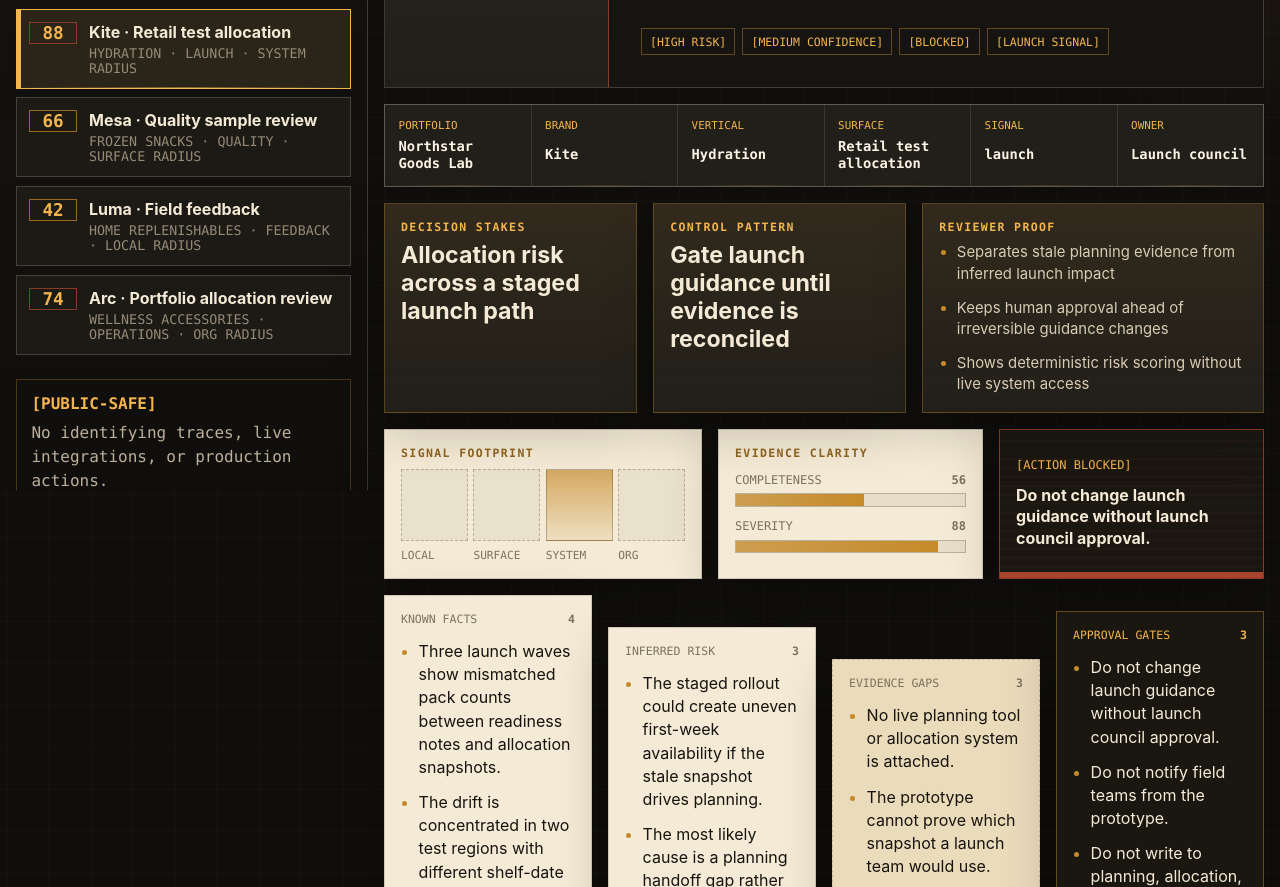
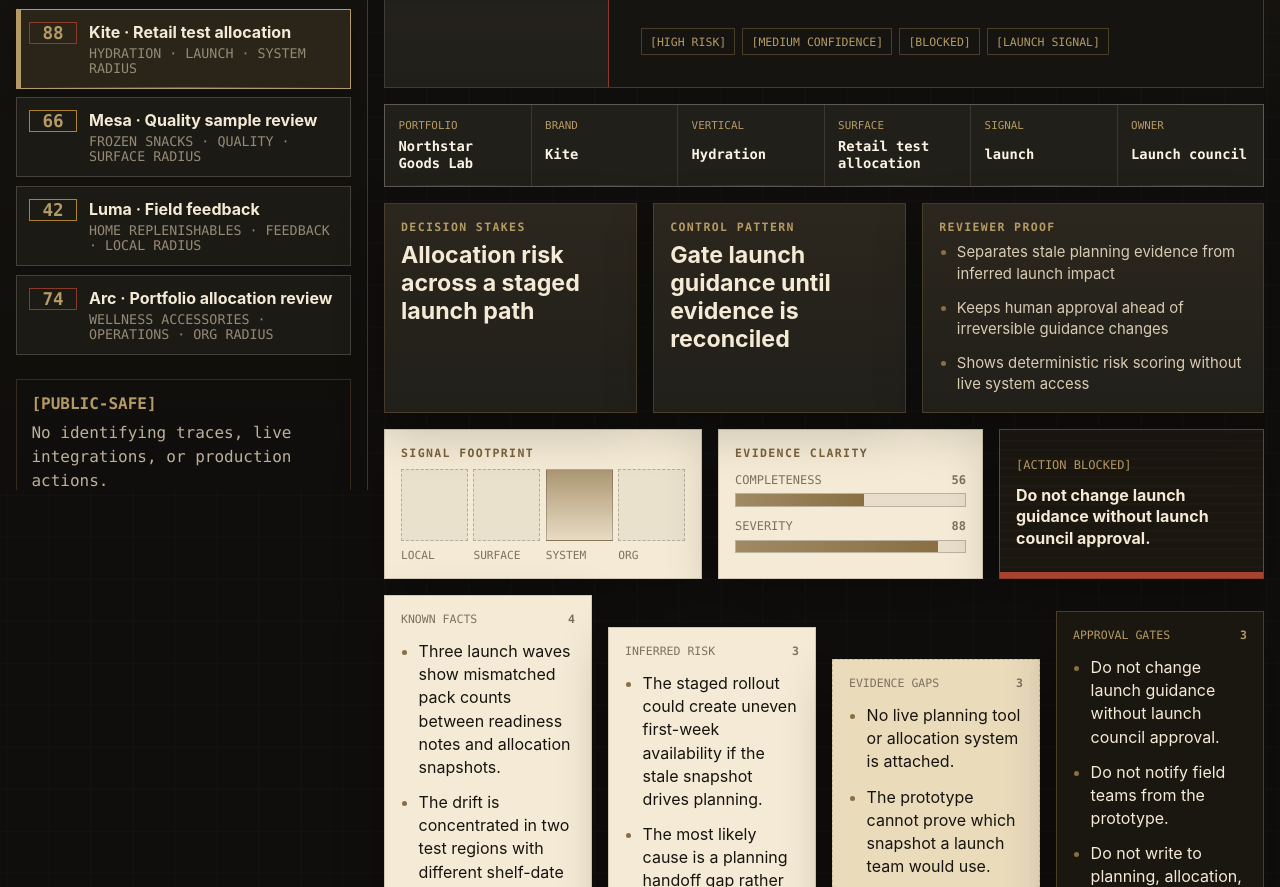
Before and after one commit to jeffgreendesign/ops-signal-console, a website built with Vite: page index.html in a window 1280 px wide. Shown: the part 310-1197 px from the top of the page. Built offline with nearby package versions, Linux system fonts and the light colour scheme.

Commit message:
style: separate brass accents from risk states

```diff
--- a/src/styles.css
+++ b/src/styles.css
@@ -14,9 +14,10 @@
   --bone-200: #e2d3b4;
   --ink: #17140f;
   --muted: #7d725e;
-  --amber: #c58a2a;
-  --amber-bright: #f3b54d;
-  --rust: #a7432f;
+  --brass: #8a6f43;
+  --brass-bright: #b49a64;
+  --warning: #e4a93a;
+  --danger: #a7432f;
   --line-dark: rgba(251, 244, 228, 0.18);
   --line-bone: rgba(23, 20, 15, 0.16);
 
@@ -54,9 +55,9 @@
 }
 
 @keyframes score-calibrate {
-  0% { box-shadow: inset 0 0 0 0 rgba(243, 181, 77, 0); }
-  34% { box-shadow: inset 0 0 0 1px rgba(243, 181, 77, 0.3); }
-  100% { box-shadow: inset 0 0 0 0 rgba(243, 181, 77, 0); }
+  0% { box-shadow: inset 0 0 0 0 color-mix(in srgb, var(--brass-bright) 0%, transparent); }
+  34% { box-shadow: inset 0 0 0 1px color-mix(in srgb, var(--brass-bright) 30%, transparent); }
+  100% { box-shadow: inset 0 0 0 0 color-mix(in srgb, var(--brass-bright) 0%, transparent); }
 }
 
 @keyframes score-scan {
@@ -82,7 +83,7 @@
   from {
     opacity: 0;
     transform: translateY(-4px);
-    background-color: rgba(197, 138, 42, 0.18);
+    background-color: color-mix(in srgb, var(--brass) 18%, transparent);
   }
   to {
     opacity: 1;
@@ -116,7 +117,7 @@ body {
   background:
     linear-gradient(90deg, rgba(255,255,255,0.025) 1px, transparent 1px) 0 0 / 42px 42px,
     linear-gradient(180deg, rgba(255,255,255,0.025) 1px, transparent 1px) 0 0 / 42px 42px,
-    radial-gradient(circle at top right, rgba(197, 138, 42, 0.18), transparent 28rem),
+    radial-gradient(circle at top right, color-mix(in srgb, var(--brass) 18%, transparent), transparent 28rem),
     var(--graphite-950);
   animation: field-drift 32s linear infinite;
 }
@@ -127,7 +128,7 @@ body::before {
   inset: 0;
   z-index: -1;
   pointer-events: none;
-  background: radial-gradient(circle at 15% 20%, rgba(243, 181, 77, 0.08), transparent 18rem);
+  background: radial-gradient(circle at 15% 20%, color-mix(in srgb, var(--brass-bright) 8%, transparent), transparent 18rem);
   opacity: 0.72;
 }
 
@@ -157,8 +158,8 @@ button { color: inherit; font: inherit; }
   display: grid;
   place-items: center;
   margin-bottom: 1rem;
-  border: 1px solid var(--amber);
-  color: var(--amber-bright);
+  border: 1px solid var(--brass);
+  color: var(--brass-bright);
   font-family: ui-monospace, SFMono-Regular, Menlo, Consolas, monospace;
   font-weight: 900;
   letter-spacing: -0.08em;
@@ -192,7 +193,7 @@ h3 { margin-bottom: 0.65rem; }
 
 .eyebrow {
   margin-bottom: 0.55rem;
-  color: var(--amber-bright);
+  color: var(--brass-bright);
   font-family: ui-monospace, SFMono-Regular, Menlo, Consolas, monospace;
   font-size: 0.72rem;
   font-weight: 800;
@@ -231,7 +232,7 @@ h3 { margin-bottom: 0.65rem; }
   position: absolute;
   inset: 0 auto 0 0;
   width: 1px;
-  background: var(--amber-bright);
+  background: var(--brass-bright);
   opacity: 0;
   transform: scaleY(0.3);
   transform-origin: center;
@@ -245,7 +246,7 @@ h3 { margin-bottom: 0.65rem; }
   position: absolute;
   inset: auto 0 0 0;
   height: 1px;
-  background: linear-gradient(90deg, transparent, rgba(243, 181, 77, 0.66), transparent);
+  background: linear-gradient(90deg, transparent, color-mix(in srgb, var(--brass-bright) 66%, transparent), transparent);
   opacity: 0;
   transform: scaleX(0.2);
   transition:
@@ -254,14 +255,14 @@ h3 { margin-bottom: 0.65rem; }
 }
 
 .signal-tab:hover:not([aria-pressed='true']) {
-  border-color: rgba(243, 181, 77, 0.46);
+  border-color: color-mix(in srgb, var(--brass-bright) 46%, transparent);
   color: var(--bone-50);
 }
 
 .signal-tab[aria-pressed='true'] {
-  border-color: var(--amber-bright);
+  border-color: var(--brass-bright);
   background: #2a2419;
-  box-shadow: inset 4px 0 0 var(--amber-bright), 0 10px 28px rgba(0,0,0,0.18);
+  box-shadow: inset 4px 0 0 var(--brass-bright), 0 10px 28px rgba(0,0,0,0.18);
 }
 
 .signal-tab[aria-pressed='true']::before {
@@ -276,18 +277,18 @@ h3 { margin-bottom: 0.65rem; }
 
 .signal-tab:focus-visible,
 .action-console button:focus-visible {
-  outline: 2px solid var(--amber-bright);
+  outline: 2px solid var(--brass-bright);
   outline-offset: 3px;
 }
 
 .signal-high .tab-score,
 .signal-hero-high .signal-score-block {
-  border-color: rgba(167, 67, 47, 0.78);
+  border-color: color-mix(in srgb, var(--danger) 78%, transparent);
 }
 
 .signal-medium .tab-score,
 .signal-hero-medium .signal-score-block {
-  border-color: rgba(197, 138, 42, 0.72);
+  border-color: color-mix(in srgb, var(--warning) 72%, transparent);
 }
 
 .signal-low .tab-score,
@@ -299,7 +300,7 @@ h3 { margin-bottom: 0.65rem; }
   display: grid;
   place-items: center;
   border: 1px solid rgba(244, 234, 213, 0.24);
-  color: var(--amber-bright);
+  color: var(--brass-bright);
   font-family: ui-monospace, SFMono-Regular, Menlo, Consolas, monospace;
   font-size: 1.1rem;
   font-weight: 900;
@@ -311,9 +312,9 @@ h3 { margin-bottom: 0.65rem; }
 .boundary-note {
   display: grid;
   gap: 0.45rem;
-  border: 1px solid rgba(197, 138, 42, 0.32);
+  border: 1px solid color-mix(in srgb, var(--brass) 32%, transparent);
   padding: 0.9rem;
-  color: var(--amber-bright);
+  color: var(--brass-bright);
   font-family: ui-monospace, SFMono-Regular, Menlo, Consolas, monospace;
 }
 
@@ -342,7 +343,7 @@ h3 { margin-bottom: 0.65rem; }
   justify-items: center;
   border-right: 1px solid var(--line-dark);
   background:
-    linear-gradient(180deg, rgba(197, 138, 42, 0.08), transparent),
+    linear-gradient(180deg, color-mix(in srgb, var(--brass) 8%, transparent), transparent),
     var(--graphite-800);
   animation: score-calibrate 780ms var(--ease-signal-hold) 180ms both;
 }
@@ -353,7 +354,7 @@ h3 { margin-bottom: 0.65rem; }
   inset: 0;
   pointer-events: none;
   background:
-    linear-gradient(90deg, transparent 0 34%, rgba(243, 181, 77, 0.12) 48%, transparent 62%);
+    linear-gradient(90deg, transparent 0 34%, color-mix(in srgb, var(--brass-bright) 12%, transparent) 48%, transparent 62%);
   mix-blend-mode: screen;
   animation: instrument-sweep 3.8s var(--ease-signal-hold) 1.2s infinite;
 }
@@ -363,7 +364,7 @@ h3 { margin-bottom: 0.65rem; }
   position: absolute;
   inset: 0;
   pointer-events: none;
-  background: linear-gradient(180deg, transparent, rgba(243, 181, 77, 0.16), transparent);
+  background: linear-gradient(180deg, transparent, color-mix(in srgb, var(--brass-bright) 16%, transparent), transparent);
   animation: score-scan 960ms var(--ease-instrument) 120ms both;
 }
 
@@ -405,12 +406,12 @@ h3 { margin-bottom: 0.65rem; }
   flex-wrap: wrap;
   gap: 0.45rem;
   margin-top: 1rem;
-  color: var(--amber-bright);
+  color: var(--brass-bright);
   font-size: 0.72rem;
 }
 
 .hero-tags span {
-  border: 1px solid rgba(197, 138, 42, 0.45);
+  border: 1px solid color-mix(in srgb, var(--brass) 45%, transparent);
   padding: 0.35rem 0.5rem;
 }
 
@@ -439,7 +440,7 @@ h3 { margin-bottom: 0.65rem; }
   position: absolute;
   inset: auto 0 0;
   height: 1px;
-  background: linear-gradient(90deg, rgba(243,181,77,0), rgba(243,181,77,0.42), rgba(243,181,77,0));
+  background: linear-gradient(90deg, color-mix(in srgb, var(--brass-bright) 0%, transparent), color-mix(in srgb, var(--brass-bright) 42%, transparent), color-mix(in srgb, var(--brass-bright) 0%, transparent));
   opacity: 0.42;
 }
 
@@ -450,7 +451,7 @@ h3 { margin-bottom: 0.65rem; }
 .context-item:nth-child(6) { animation-delay: calc(var(--motion-stagger) * 5); }
 
 .context-item span {
-  color: var(--amber-bright);
+  color: var(--brass-bright);
   font-size: 0.68rem;
   text-transform: uppercase;
 }
@@ -470,9 +471,9 @@ h3 { margin-bottom: 0.65rem; }
 .decision-frame article {
   min-height: 9rem;
   padding: 1rem;
-  border: 1px solid rgba(197, 138, 42, 0.34);
+  border: 1px solid color-mix(in srgb, var(--brass) 34%, transparent);
   background:
-    linear-gradient(180deg, rgba(197, 138, 42, 0.1), transparent),
+    linear-gradient(180deg, color-mix(in srgb, var(--brass) 10%, transparent), transparent),
     var(--graphite-800);
   color: var(--bone-100);
   box-shadow: 0 18px 48px rgba(0,0,0,0.2);
@@ -518,7 +519,7 @@ h3 { margin-bottom: 0.65rem; }
 
 .bone-card .eyebrow,
 .review-strip .eyebrow,
-.trail-panel .eyebrow { color: #8f641f; }
+.trail-panel .eyebrow { color: #7a633d; }
 
 .radius-ladder {
   display: grid;
@@ -543,7 +544,7 @@ h3 { margin-bottom: 0.65rem; }
 
 .radius-step.active i {
   border-style: solid;
-  background: linear-gradient(180deg, rgba(197,138,42,0.68), rgba(197,138,42,0.12));
+  background: linear-gradient(180deg, color-mix(in srgb, var(--brass) 68%, transparent), color-mix(in srgb, var(--brass) 12%, transparent));
   transition:
     background var(--motion-medium) var(--ease-instrument),
     border-color var(--motion-medium) var(--ease-instrument);
@@ -555,7 +556,7 @@ h3 { margin-bottom: 0.65rem; }
 .scale-track i {
   display: block;
   height: 100%;
-  background: linear-gradient(90deg, rgba(197,138,42,0.76), var(--amber));
+  background: linear-gradient(90deg, color-mix(in srgb, var(--brass) 76%, transparent), var(--brass));
   transition: width var(--motion-slow) var(--ease-instrument);
 }
 
@@ -565,20 +566,20 @@ h3 { margin-bottom: 0.65rem; }
   gap: 0.8rem;
   background: #1a1711;
   color: var(--bone-100);
-  border-color: rgba(197, 138, 42, 0.46);
-  box-shadow: inset 0 -6px 0 var(--amber), 0 18px 48px rgba(0,0,0,0.24);
+  border-color: color-mix(in srgb, var(--warning) 46%, transparent);
+  box-shadow: inset 0 -6px 0 var(--warning), 0 18px 48px rgba(0,0,0,0.24);
 }
 
 .gate-card.locked {
-  border-color: rgba(167, 67, 47, 0.8);
+  border-color: color-mix(in srgb, var(--danger) 80%, transparent);
   background:
-    repeating-linear-gradient(180deg, rgba(167, 67, 47, 0.09) 0 1px, transparent 1px 9px),
+    repeating-linear-gradient(180deg, color-mix(in srgb, var(--danger) 9%, transparent) 0 1px, transparent 1px 9px),
     #1a1711;
-  box-shadow: inset 0 -6px 0 var(--rust), 0 18px 48px rgba(0,0,0,0.24);
+  box-shadow: inset 0 -6px 0 var(--danger), 0 18px 48px rgba(0,0,0,0.24);
   animation: gate-held 1800ms var(--ease-signal-hold) infinite;
 }
 
-.gate-card span { color: var(--amber-bright); font-family: ui-monospace, SFMono-Regular, Menlo, Consolas, monospace; font-size: 0.75rem; }
+.gate-card span { color: var(--brass-bright); font-family: ui-monospace, SFMono-Regular, Menlo, Consolas, monospace; font-size: 0.75rem; }
 .gate-card strong { line-height: 1.35; }
 
 .evidence-grid {
@@ -597,7 +598,7 @@ h3 { margin-bottom: 0.65rem; }
 .evidence-plate.facts { animation-delay: calc(var(--motion-stagger) * 1); }
 .evidence-plate.inference { margin-top: 2rem; animation-delay: calc(var(--motion-stagger) * 2); }
 .evidence-plate.gaps { margin-top: 4rem; border-style: dashed; background: #eadbbb; animation-delay: calc(var(--motion-stagger) * 3); }
-.evidence-plate.gates { margin-top: 1rem; background: #1a1711; color: var(--bone-100); border-color: rgba(197, 138, 42, 0.45); animation-delay: calc(var(--motion-stagger) * 4); }
+.evidence-plate.gates { margin-top: 1rem; background: #1a1711; color: var(--bone-100); border-color: color-mix(in srgb, var(--brass) 45%, transparent); animation-delay: calc(var(--motion-stagger) * 4); }
 
 .plate-topline {
   display: flex;
@@ -607,7 +608,7 @@ h3 { margin-bottom: 0.65rem; }
   font-size: 0.72rem;
   text-transform: uppercase;
 }
-.evidence-plate.gates .plate-topline { color: var(--amber-bright); }
+.evidence-plate.gates .plate-topline { color: var(--brass-bright); }
 
 .plate-list {
   display: grid;
@@ -617,7 +618,7 @@ h3 { margin-bottom: 0.65rem; }
   line-height: 1.45;
 }
 
-.plate-list li::marker { color: var(--amber); }
+.plate-list li::marker { color: var(--brass); }
 .trail-list li:first-child { animation: receipt-insert var(--motion-medium) var(--ease-instrument) both; }
 
 .review-strip {
@@ -652,10 +653,10 @@ h3 { margin-bottom: 0.65rem; }
 }
 
 .action-console button:hover:not(:disabled) {
-  border-color: var(--amber-bright);
+  border-color: var(--brass-bright);
   background: #2a2419;
-  color: var(--amber-bright);
-  box-shadow: inset 0 -2px 0 rgba(243, 181, 77, 0.42);
+  color: var(--brass-bright);
+  box-shadow: inset 0 -2px 0 color-mix(in srgb, var(--brass-bright) 42%, transparent);
 }
 
 .action-console button:disabled {
```
Also changed, not shown: tests/scenarios.test.ts (+15 -0 lines).
